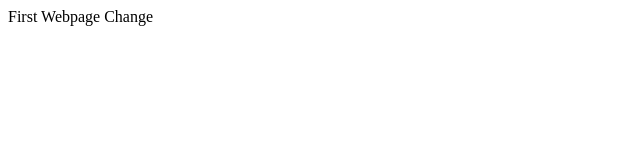
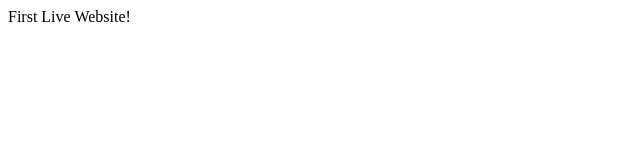
Before and after one commit to kacox1251/kacox1251.github.io, a plain HTML site: page index.html in a window 1280 px wide. Shown: the full height of the page, 0-640 px from the left. Drawn offline with Linux system fonts and the light colour scheme.

Commit message:
First Added Index

```diff
--- a/index.html
+++ b/index.html
@@ -1,8 +1,6 @@
-<DOCTYPE! html>
-    <html>
-        <header>
-        </header>
-        <body>
-            First Webpage Change
-        </body>
-    </html>
+<!DOCTYPE html>
+<html>
+    <body>
+        First Live Website!
+    </body>
+</html>
```
